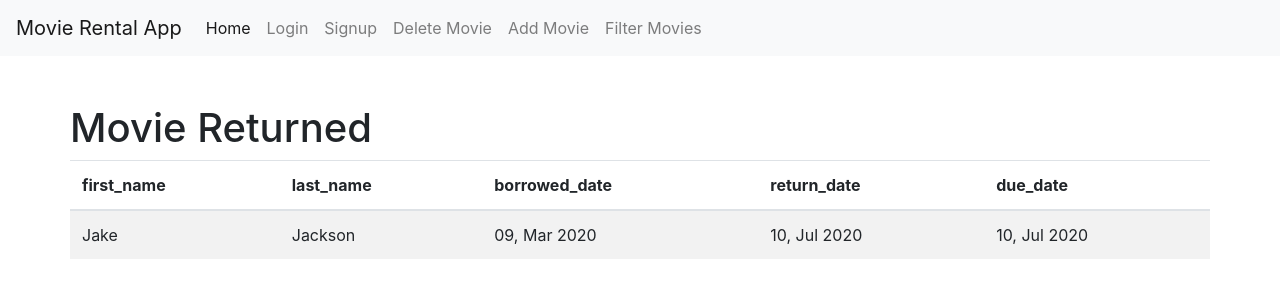
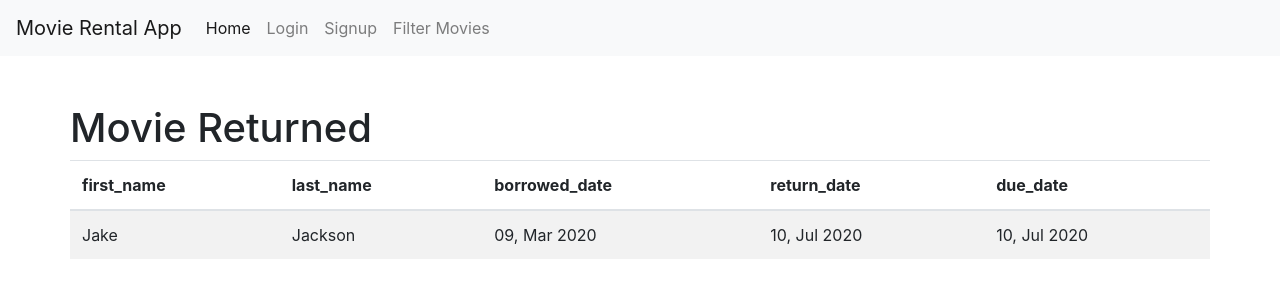
Before and after one commit to vinitshah24/Movie-Rental-DB-G5, a Flask app: page /movie_returned in a window 1280 px wide. Shown: the top 300 px of the page. Run offline with Flask 2, Linux system fonts and the light colour scheme; data comes from the database, SQL or seed files in the repository; parts of the project's set-up code (start-up, migrations or seed data) failed here and were passed over; some libraries are stand-ins or nearby versions.

Commit message:
new fixes

```diff
--- a/app/rental/routes.py
+++ b/app/rental/routes.py
@@ -1,7 +1,8 @@
 from flask.helpers import flash, url_for
 import pymysql
 
-from flask import render_template, Blueprint
+from flask import (render_template, Blueprint, flash, redirect, url_for,
+                   session)
 from werkzeug.utils import redirect
 
 from app.db import mysql
--- a/app/templates/base.html
+++ b/app/templates/base.html
@@ -34,6 +34,7 @@
             {% if session.get("logged_user") %}
             <div class="navbar-nav">
                 <a class="nav-item nav-link active" href="{{ url_for('general.home') }}">Home</a>
+                <a class="nav-item nav-link active" href="{{ url_for('users.logout') }}">Logout</a>
                 <a class="nav-item nav-link" href="{{ url_for('rental.delete_movie') }}">Delete Movie</a>
                 <a class="nav-item nav-link" href="{{ url_for('rental.add_movie') }}">Add Movie</a>
                 <a class="nav-item nav-link" href="{{ url_for('rental.filter_movies') }}">Filter Movies</a>
@@ -43,8 +44,6 @@
                 <a class="nav-item nav-link active" href="{{ url_for('general.home') }}">Home</a>
                 <a class="nav-item nav-link" href="{{ url_for('users.login') }}">Login</a>
                 <a class="nav-item nav-link" href="{{ url_for('users.signup') }}">Signup</a>
-                <a class="nav-item nav-link" href="{{ url_for('rental.delete_movie') }}">Delete Movie</a>
-                <a class="nav-item nav-link" href="{{ url_for('rental.add_movie') }}">Add Movie</a>
                 <a class="nav-item nav-link" href="{{ url_for('rental.filter_movies') }}">Filter Movies</a>
             </div>
         </div>
```
